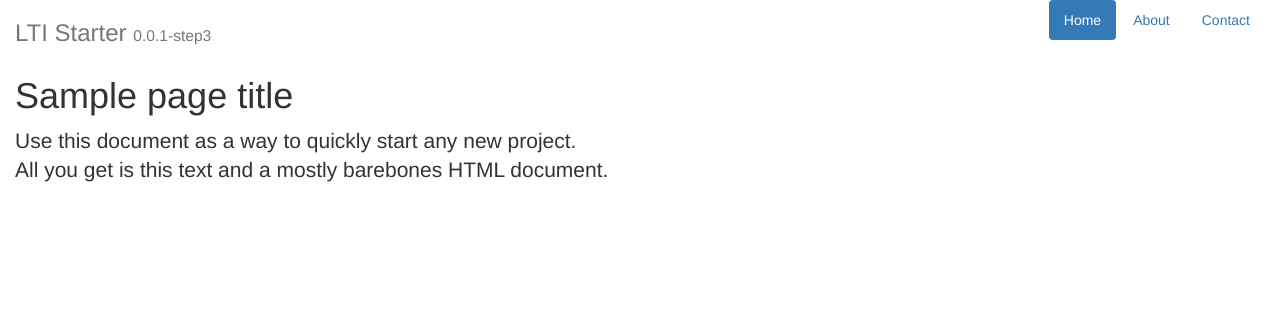
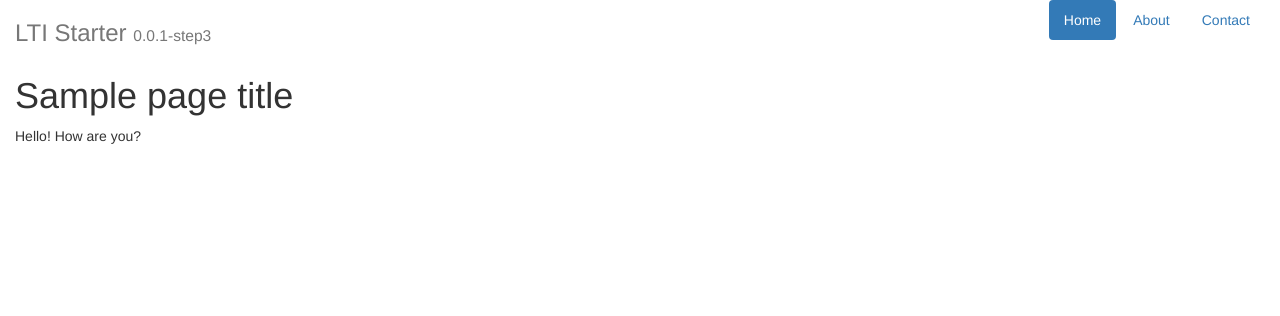
Before and after one commit to kajigga/instcon2016-ltisession, a Flask app: template templates/index.html in a window 1280 px wide. Shown: the top 316 px of the page. Run offline with Flask 2, Linux system fonts and the light colour scheme; the template is opened without the code that fills it: most values are stand-ins (such as "Sample title", 1, 10 or a date in 2020); parts of the project's set-up code (start-up, migrations or seed data) failed here and were passed over; some libraries are stand-ins or nearby versions.

Commit message:
improve index and layout html files

```diff
--- a/templates/index.html
+++ b/templates/index.html
@@ -1,59 +1,9 @@
-<!DOCTYPE html>
-<html lang="en">
-  <head>
-    <meta charset="utf-8">
-    <meta http-equiv="X-UA-Compatible" content="IE=edge">
-    <meta name="viewport" content="width=device-width, initial-scale=1">
-    <!-- The above 3 meta tags *must* come first in the head; any other head content must come *after* these tags -->
+{% extends "layout.html" %}
 
-    <title>{{ project_name }} : LTI Index</title>
-
-    <!-- Bootstrap core CSS -->
-    <!-- Latest compiled and minified CSS -->
-    <link rel="stylesheet" href="https://maxcdn.bootstrapcdn.com/bootstrap/3.3.6/css/bootstrap.min.css" integrity="sha384-1q8mTJOASx8j1Au+a5WDVnPi2lkFfwwEAa8hDDdjZlpLegxhjVME1fgjWPGmkzs7" crossorigin="anonymous">
-
-    <!-- Custom styles for this template -->
-    <link href="/static/styles.css" rel="stylesheet">
-
-    <!-- HTML5 shim and Respond.js for IE8 support of HTML5 elements and media queries -->
-    <!--[if lt IE 9]>
-      <script src="https://oss.maxcdn.com/html5shiv/3.7.2/html5shiv.min.js"></script>
-      <script src="https://oss.maxcdn.com/respond/1.4.2/respond.min.js"></script>
-    <![endif]-->
-  </head>
-
-  <body>
-
-    <div class="container-fluid">
-      <div class="header clearfix">
-        <nav>
-          <ul class="nav nav-pills pull-right">
-            <li role="button" class="active"><a href="#">Home</a></li>
-            <li role="button"><a href="#">About</a></li>
-            <li role="button"><a href="#">Contact</a></li>
-          </ul>
-        </nav>
-        <h3 class="text-muted">{{ project_name }} <small>{{ version }}</small></h3>
-      </div>
-
-
-      <div class="starter-template">
-        <h1>{{ page_title }}</h1>
-        <p class="lead">Use this document as a way to quickly start any new
-        project.<br> All you get is this text and a mostly barebones HTML
-        document.</p>
-      </div>
-
-    </div><!-- /.container -->
-
-
-    <!-- Placed at the end of the document so the pages load faster -->
-    <script src="https://ajax.googleapis.com/ajax/libs/jquery/1.11.3/jquery.min.js"></script>
-
-    <!-- Bootstrap core JavaScript
-    ================================================== -->
-    <!-- Latest compiled and minified JavaScript -->
-    <script src="https://maxcdn.bootstrapcdn.com/bootstrap/3.3.6/js/bootstrap.min.js" integrity="sha384-0mSbJDEHialfmuBBQP6A4Qrprq5OVfW37PRR3j5ELqxss1yVqOtnepnHVP9aJ7xS" crossorigin="anonymous"></script>
-
-  </body>
-</html>
+{% block main_content %}
+  {% if session['name'] %}
+  <p>Hello, {{ session['name'] }}, how are you?</p>
+  {% else %}
+  <p>Hello!  How are you?</p>
+  {% endif %}
+{% endblock %}
--- /dev/null
+++ b/templates/layout.html
@@ -0,0 +1,74 @@
+<!DOCTYPE html>
+<html lang="en">
+  <head>
+    <meta charset="utf-8">
+    <meta http-equiv="X-UA-Compatible" content="IE=edge">
+    <meta name="viewport" content="width=device-width, initial-scale=1">
+    <!-- The above 3 meta tags *must* come first in the head; any other head content must come *after* these tags -->
+
+    <title>{{ project_name }} : LTI Index</title>
+
+    <!-- Bootstrap core CSS -->
+    <!-- Latest compiled and minified CSS -->
+    <link rel="stylesheet" href="https://maxcdn.bootstrapcdn.com/bootstrap/3.3.6/css/bootstrap.min.css" integrity="sha384-1q8mTJOASx8j1Au+a5WDVnPi2lkFfwwEAa8hDDdjZlpLegxhjVME1fgjWPGmkzs7" crossorigin="anonymous">
+
+    <!-- Custom styles for this template -->
+    <link href="/static/styles.css" rel="stylesheet">
+
+    <!-- HTML5 shim and Respond.js for IE8 support of HTML5 elements and media queries -->
+    <!--[if lt IE 9]>
+      <script src="https://oss.maxcdn.com/html5shiv/3.7.2/html5shiv.min.js"></script>
+      <script src="https://oss.maxcdn.com/respond/1.4.2/respond.min.js"></script>
+    <![endif]-->
+  </head>
+
+  <body>
+
+    <div class="container-fluid">
+      <div class="header clearfix">
+        <nav>
+          <ul class="nav nav-pills pull-right">
+            <li role="button" class="active"><a href="#">Home</a></li>
+            <li role="button"><a href="#">About</a></li>
+            <li role="button"><a href="#">Contact</a></li>
+          </ul>
+        </nav>
+        <h3 class="text-muted">{{ project_name }} <small>{{ version }}</small></h3>
+      </div>
+
+
+      <div class="starter-template">
+        <h1>{{ page_title }}</h1>
+
+        {% block main_content %}
+          <p class="lead">If you are seeing this text, then you haven't
+          extended the <em>main_content</em> block. All you get is this text and a mostly barebones HTML
+          document.</p>
+<pre>
+<code>
+{% raw %}
+{% extends "layout.html" %}
+
+{% block main_content %}
+Anything here will be the content of the block.
+{% endblock %}
+
+{% endraw %}
+</code>
+</pre>
+        {% endblock %}
+      </div>
+
+    </div><!-- /.container -->
+
+
+    <!-- Placed at the end of the document so the pages load faster -->
+    <script src="https://ajax.googleapis.com/ajax/libs/jquery/1.11.3/jquery.min.js"></script>
+
+    <!-- Bootstrap core JavaScript
+    ================================================== -->
+    <!-- Latest compiled and minified JavaScript -->
+    <script src="https://maxcdn.bootstrapcdn.com/bootstrap/3.3.6/js/bootstrap.min.js" integrity="sha384-0mSbJDEHialfmuBBQP6A4Qrprq5OVfW37PRR3j5ELqxss1yVqOtnepnHVP9aJ7xS" crossorigin="anonymous"></script>
+
+  </body>
+</html>
```
